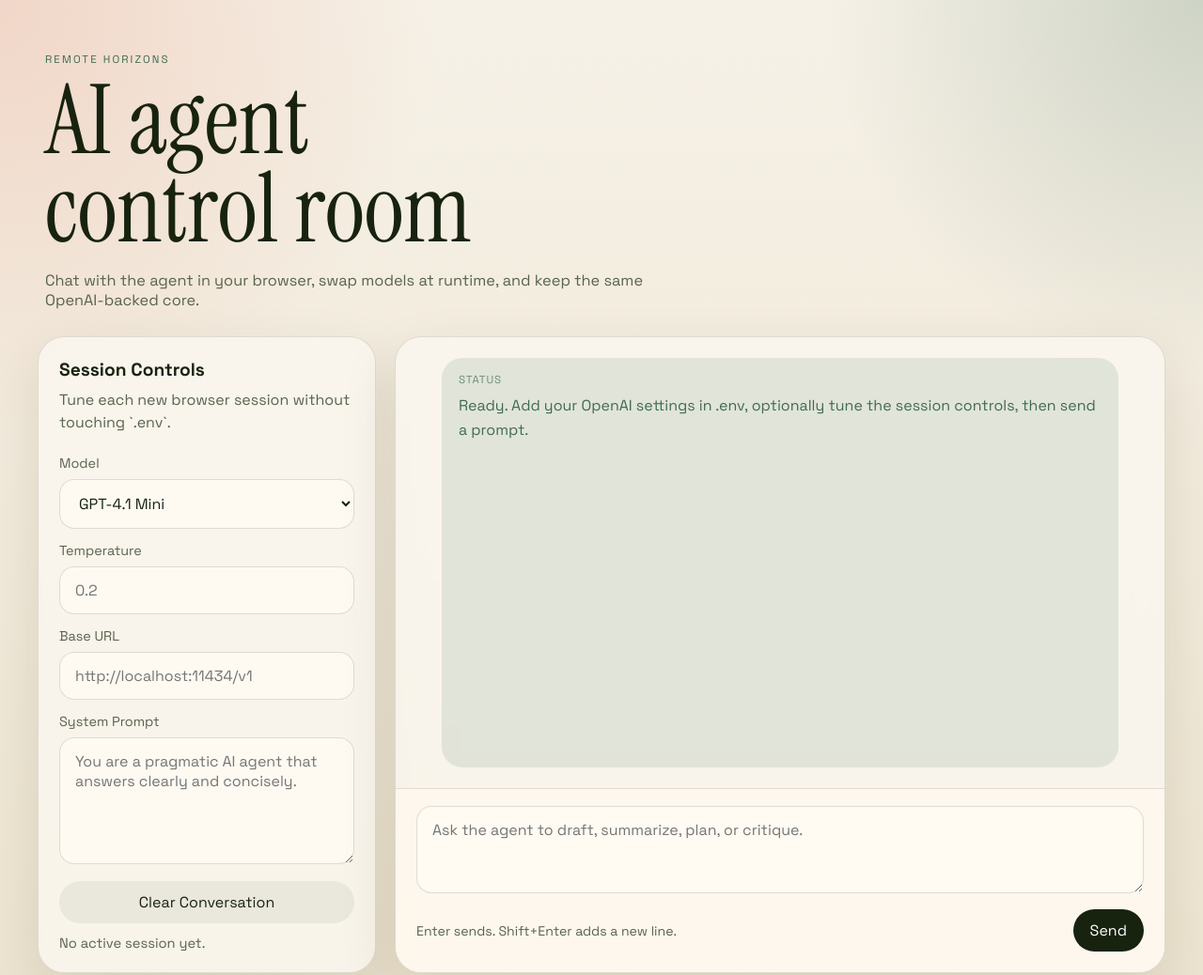
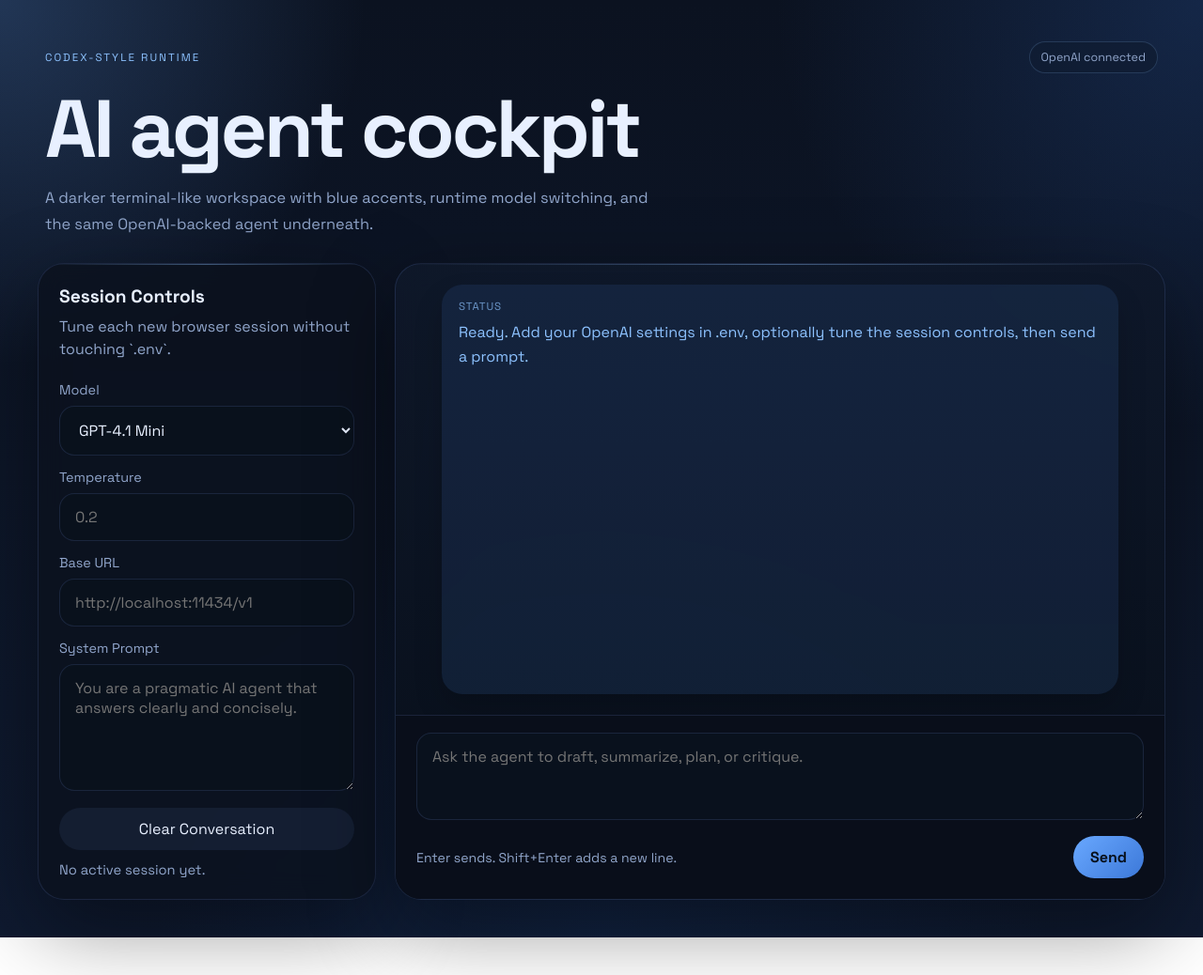
Before and after one commit to remotehorizons/ai-agent, a website: page public/index.html in a window 1280 px wide. Shown: the top 1038 px of the page at 94% size. After the commit the page ends 998 px from the top, so only its background shows below. Drawn offline with Linux system fonts and the light colour scheme.

Commit message:
feat: restyle web UI with codex-inspired blue theme

```diff
--- a/public/index.html
+++ b/public/index.html
@@ -15,11 +15,14 @@
   <body>
     <div class="page-shell">
       <header class="hero">
-        <p class="eyebrow">Remote Horizons</p>
-        <h1>AI agent control room</h1>
+        <div class="hero-bar">
+          <p class="eyebrow">Codex-style runtime</p>
+          <div class="hero-pill">OpenAI connected</div>
+        </div>
+        <h1>AI agent cockpit</h1>
         <p class="lede">
-          Chat with the agent in your browser, swap models at runtime, and keep
-          the same OpenAI-backed core.
+          A darker terminal-like workspace with blue accents, runtime model
+          switching, and the same OpenAI-backed agent underneath.
         </p>
       </header>
 
--- a/public/styles.css
+++ b/public/styles.css
@@ -1,13 +1,16 @@
 :root {
-  --bg: #f3efe5;
-  --panel: rgba(250, 247, 240, 0.82);
-  --panel-strong: #fffaf0;
-  --ink: #18230f;
-  --muted: #59634d;
-  --line: rgba(24, 35, 15, 0.12);
-  --accent: #d95d39;
-  --accent-2: #3f6c51;
-  --shadow: 0 24px 60px rgba(55, 40, 18, 0.12);
+  --bg: #0b1220;
+  --bg-2: #0f1a30;
+  --panel: rgba(12, 18, 30, 0.82);
+  --panel-strong: rgba(17, 27, 46, 0.96);
+  --panel-soft: rgba(22, 36, 60, 0.7);
+  --ink: #e8f0ff;
+  --muted: #91a6cb;
+  --line: rgba(129, 165, 255, 0.14);
+  --accent: #69a8ff;
+  --accent-strong: #8dc2ff;
+  --accent-2: #3c78d8;
+  --shadow: 0 30px 90px rgba(0, 0, 0, 0.42);
 }
 
 * {
@@ -20,9 +23,10 @@ body {
   color: var(--ink);
   font-family: "Space Grotesk", sans-serif;
   background:
-    radial-gradient(circle at top left, rgba(217, 93, 57, 0.18), transparent 28%),
-    radial-gradient(circle at top right, rgba(63, 108, 81, 0.22), transparent 24%),
-    linear-gradient(180deg, #f6f1e7 0%, #ede4d0 100%);
+    radial-gradient(circle at top left, rgba(105, 168, 255, 0.24), transparent 24%),
+    radial-gradient(circle at top right, rgba(42, 87, 162, 0.3), transparent 28%),
+    radial-gradient(circle at bottom, rgba(18, 39, 74, 0.6), transparent 40%),
+    linear-gradient(180deg, var(--bg) 0%, var(--bg-2) 100%);
 }
 
 .page-shell {
@@ -32,24 +36,41 @@ body {
 }
 
 .hero {
-  padding: 24px 8px 28px;
+  padding: 12px 8px 28px;
+}
+
+.hero-bar {
+  display: flex;
+  align-items: center;
+  justify-content: space-between;
+  gap: 16px;
+  margin-bottom: 18px;
 }
 
 .eyebrow {
-  margin: 0 0 12px;
+  margin: 0;
   text-transform: uppercase;
   letter-spacing: 0.18em;
   font-size: 0.72rem;
-  color: var(--accent-2);
+  color: var(--accent-strong);
+}
+
+.hero-pill {
+  padding: 8px 12px;
+  border: 1px solid rgba(141, 194, 255, 0.18);
+  border-radius: 999px;
+  background: rgba(16, 29, 50, 0.78);
+  color: var(--muted);
+  font-size: 0.78rem;
 }
 
 .hero h1 {
   margin: 0;
-  max-width: 10ch;
-  font-family: "Instrument Serif", serif;
-  font-size: clamp(3rem, 8vw, 6.5rem);
-  line-height: 0.92;
-  font-weight: 400;
+  max-width: 12ch;
+  font-size: clamp(2.8rem, 7vw, 5.4rem);
+  line-height: 0.96;
+  font-weight: 700;
+  letter-spacing: -0.04em;
 }
 
 .lede {
@@ -57,6 +78,7 @@ body {
   max-width: 42rem;
   color: var(--muted);
   font-size: 1.02rem;
+  line-height: 1.7;
 }
 
 .layout {
@@ -71,6 +93,16 @@ body {
   border-radius: 28px;
   box-shadow: var(--shadow);
   backdrop-filter: blur(14px);
+  position: relative;
+  overflow: hidden;
+}
+
+.panel::before {
+  content: "";
+  position: absolute;
+  inset: 0 0 auto;
+  height: 1px;
+  background: linear-gradient(90deg, transparent, rgba(141, 194, 255, 0.4), transparent);
 }
 
 .controls-panel {
@@ -115,20 +147,25 @@ input,
 select,
 textarea {
   width: 100%;
-  border: 1px solid rgba(24, 35, 15, 0.14);
+  border: 1px solid rgba(129, 165, 255, 0.14);
   border-radius: 16px;
-  background: rgba(255, 251, 243, 0.9);
+  background: rgba(10, 18, 30, 0.92);
   color: var(--ink);
   padding: 14px 16px;
   outline: none;
-  transition: border-color 180ms ease, transform 180ms ease, background 180ms ease;
+  transition:
+    border-color 180ms ease,
+    transform 180ms ease,
+    background 180ms ease,
+    box-shadow 180ms ease;
 }
 
 input:focus,
 select:focus,
 textarea:focus {
-  border-color: rgba(217, 93, 57, 0.75);
-  background: #fffdfa;
+  border-color: rgba(105, 168, 255, 0.78);
+  background: rgba(13, 24, 40, 0.98);
+  box-shadow: 0 0 0 4px rgba(60, 120, 216, 0.12);
   transform: translateY(-1px);
 }
 
@@ -157,6 +194,8 @@ textarea {
   grid-template-rows: 1fr auto;
   min-height: 72vh;
   overflow: hidden;
+  background:
+    linear-gradient(180deg, rgba(15, 24, 42, 0.95) 0%, rgba(8, 14, 24, 0.95) 100%);
 }
 
 .messages {
@@ -171,24 +210,25 @@ textarea {
   padding: 16px 18px;
   border-radius: 22px;
   animation: rise 220ms ease;
+  box-shadow: 0 16px 30px rgba(0, 0, 0, 0.18);
 }
 
 .message.user {
   justify-self: end;
-  background: linear-gradient(135deg, rgba(217, 93, 57, 0.94), rgba(207, 116, 64, 0.9));
+  background: linear-gradient(135deg, rgba(72, 123, 255, 0.96), rgba(89, 170, 255, 0.88));
   color: white;
 }
 
 .message.assistant {
   justify-self: start;
   background: var(--panel-strong);
-  border: 1px solid rgba(24, 35, 15, 0.09);
+  border: 1px solid rgba(129, 165, 255, 0.1);
 }
 
 .message.system {
   justify-self: center;
-  background: rgba(63, 108, 81, 0.12);
-  color: var(--accent-2);
+  background: rgba(49, 86, 147, 0.2);
+  color: var(--accent-strong);
 }
 
 .message-meta {
@@ -207,7 +247,7 @@ textarea {
 .composer {
   padding: 18px 22px 22px;
   border-top: 1px solid var(--line);
-  background: rgba(255, 248, 237, 0.68);
+  background: rgba(9, 15, 27, 0.92);
 }
 
 .composer-row {
@@ -234,12 +274,13 @@ textarea {
 }
 
 .primary-button {
-  background: var(--ink);
-  color: white;
+  background: linear-gradient(135deg, var(--accent) 0%, var(--accent-2) 100%);
+  color: #08111d;
+  font-weight: 700;
 }
 
 .ghost-button {
-  background: rgba(24, 35, 15, 0.06);
+  background: rgba(129, 165, 255, 0.08);
   color: var(--ink);
 }
 
@@ -294,4 +335,9 @@ textarea {
     flex-direction: column;
     align-items: stretch;
   }
+
+  .hero-bar {
+    flex-direction: column;
+    align-items: flex-start;
+  }
 }
```
